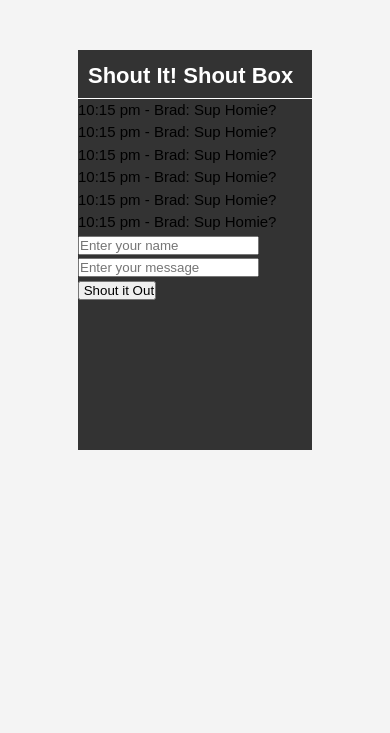
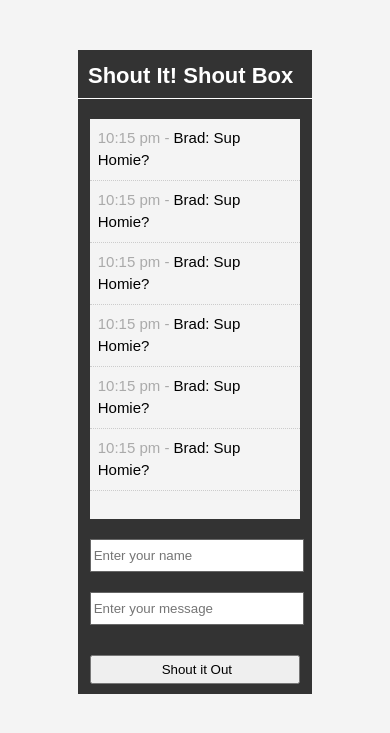
Before and after one commit to krom0002/shout_it_tutorial, a PHP site: page / in a window 390 px wide. Shown: the top 733 px of the page. Run offline with PHP 8.4, Linux system fonts and the light colour scheme.

Commit message:
finished css and media query

```diff
--- a/css/style.css
+++ b/css/style.css
@@ -18,7 +18,7 @@ body {
   margin: 50px auto;
   overflow: auto;
   width: 60%;
-  min-height: 400px;
+  min-height: 630px;
 }
 
 header h1 {
@@ -27,3 +27,49 @@ header h1 {
   padding: 15px 0 10px 10px;
   border-bottom: 1px solid #ffffff;
 }
+
+#shouts {
+  width: 90%;
+  background: #f4f4f4;
+  height: 400px;
+  margin: 20px auto;
+  overflow: auto;
+}
+
+.shout {
+  list-style: none;
+  padding: 8px;
+  border-bottom: 1px #cccccc dotted;
+}
+
+.shout span {
+  color: #aaaaaa;
+}
+
+#input {
+  width: 90%;
+  min-height: 80px;
+  margin: auto;
+  padding: 0;
+}
+
+#input input[type="text"] {
+  height: 25px;
+  width: 48%;
+  padding: 3px;
+  margin-bottom: 20px;
+  border: #666666 solid 1px;
+}
+
+#input .shout-btn {
+  padding: 5px;
+  margin-bottom: 30px;
+  width: 100%;
+  margin: 10px auto;
+}
+
+@media only screen and (max-width: 768px) {
+  #input input[type="text"] {
+    width: 98%;
+  }
+}
```
